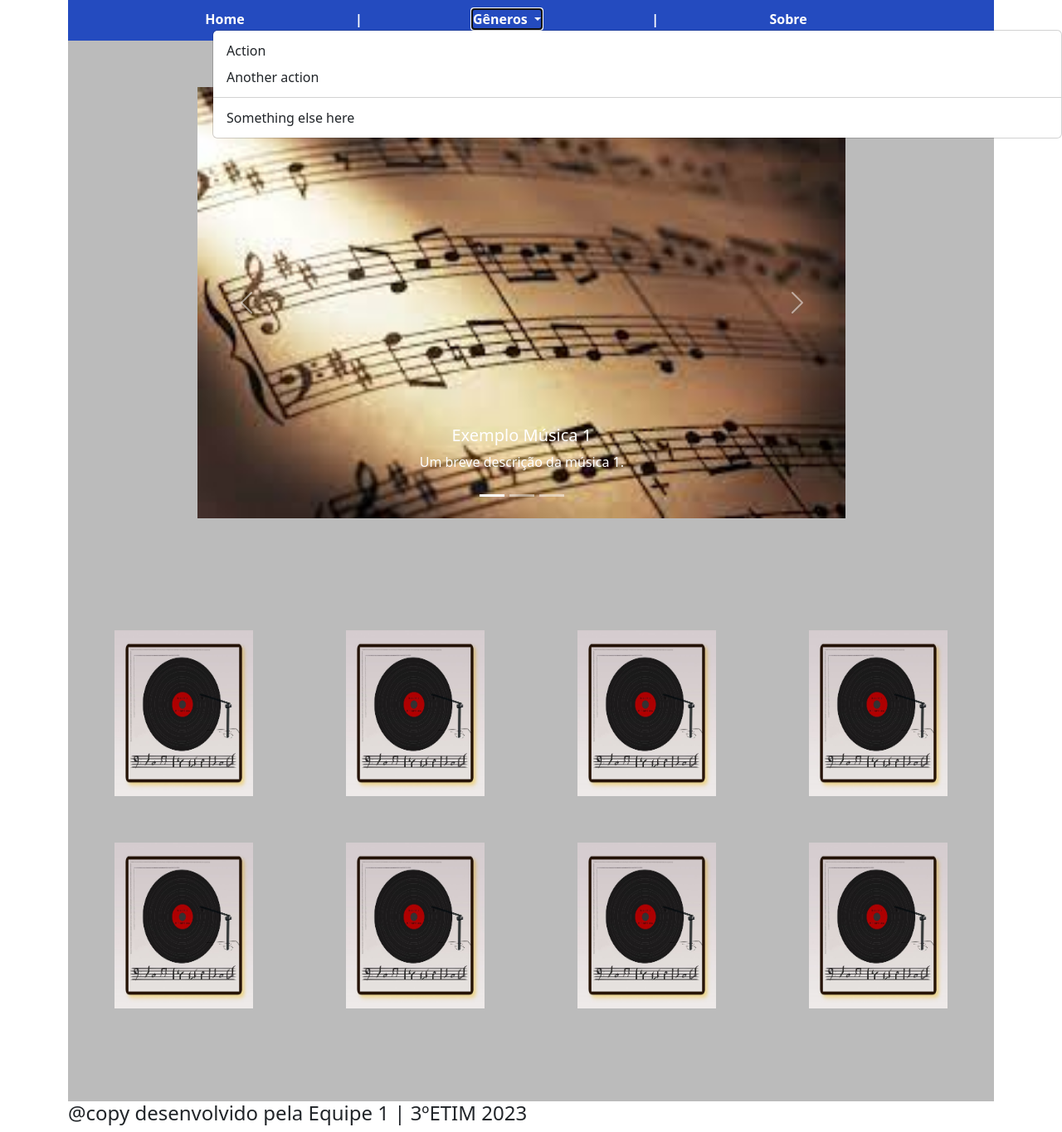
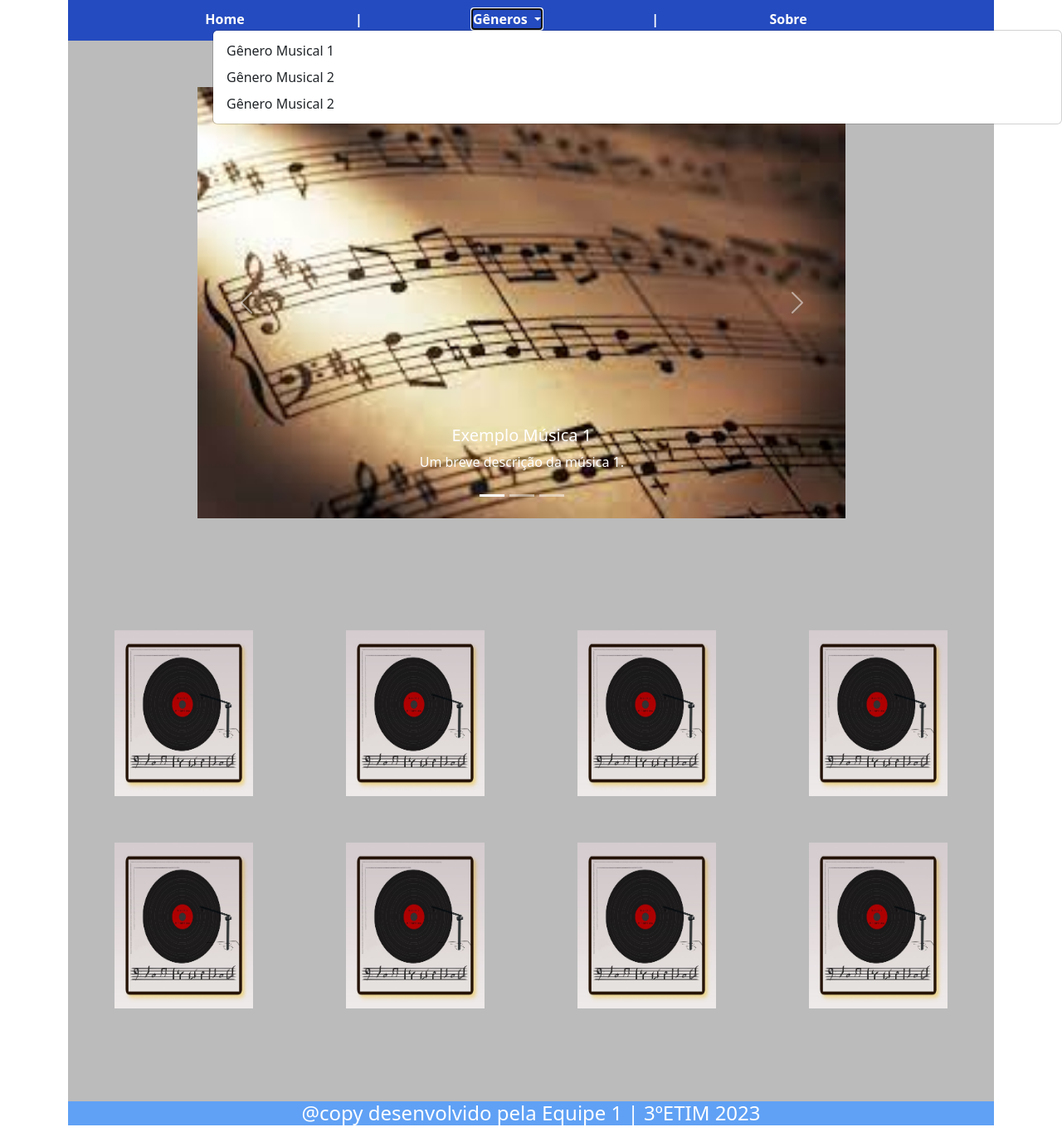
Before and after one commit to NettoH3R/TCC, a PHP site: page / in a window 1280 px wide, after a click on "Gêneros". Shown: the part 199-1564 px from the top of the page at 83% size. Run offline with PHP 8.4, Linux system fonts and the light colour scheme.

Commit message:
home meio finalizado

```diff
--- a/css/defalut.css
+++ b/css/defalut.css
@@ -5,7 +5,9 @@
 }
 
 .footer{
-
+    background-color: #60A1F5;
+    color: #FFFFFF;
+    font-size: 16pt;
 }
 
 nav#menu{
@@ -30,7 +32,7 @@ ul li a{
     color: #FFFFFF;
 }
 ul li:hover{
-    background-color: #ff8f2d;
+    background-color: #60A1F5;
     border-radius: .5rem;
 }
 
@@ -62,7 +64,7 @@ ul li:hover{
     margin-left: 2%;
 }
 .btn-1:hover{
-    background-color: #506fca;
+    background-color: #60A1F5;
 }
 .btn-2:hover{
     background-color: #ffb26f;
@@ -84,7 +86,7 @@ ul li:hover{
 .quadradinho{
     width: 15%;
     height: 200px;
-    background-color: red;
+    background-color: #60A1F5;
     margin-left:5%;
     margin-right:5%;
 }
--- a/index.php
+++ b/index.php
@@ -57,12 +57,9 @@
                                     Gêneros
                                 </a>
                                 <ul class="dropdown-menu">
-                                    <li><a class="dropdown-item" href="#">Action</a></li>
-                                    <li><a class="dropdown-item" href="#">Another action</a></li>
-                                    <li>
-                                        <hr class="dropdown-divider">
-                                    </li>
-                                    <li><a class="dropdown-item" href="#">Something else here</a></li>
+                                    <li><a class="dropdown-item" href="#">Gênero Musical 1</a></li>
+                                    <li><a class="dropdown-item" href="#">Gênero Musical 2</a></li>
+                                    <li><a class="dropdown-item" href="#">Gênero Musical 2</a></li>
                                 </ul>
                             </li>
                             <li class="naoclicavel"><a href="#">|</a></li>
@@ -85,21 +82,21 @@
                         </div>
                         <div class="carousel-inner">
                             <div class="carousel-item active" data-bs-interval="1000">
-                                <img src="img/logo/download.jpg" class="d-block w-100" alt="...">
+                                <img src="img/logo/download.jpg" class="d-block w-100" alt="Músicas mais visualizadas">
                                 <div class="carousel-caption d-none d-md-block">
                                     <h5>Exemplo Música 1</h5>
                                     <p>Um breve descrição da música 1.</p>
                                 </div>
                             </div>
                             <div class="carousel-item" data-bs-interval="1000">
-                                <img src="img/logo/download.jpg" class="d-block w-100" alt="...">
+                                <img src="img/logo/download.jpg" class="d-block w-100" alt="Músicas mais visualizadas">
                                 <div class="carousel-caption d-none d-md-block">
                                     <h5>Exemplo Música 2</h5>
                                     <p>Um breve descrição da música 2.</p>
                                 </div>
                             </div>
                             <div class="carousel-item" data-bs-interval="1000">
-                                <img src="img/logo/download.jpg" class="d-block w-100" alt="...">
+                                <img src="img/logo/download.jpg" class="d-block w-100" alt="Músicas mais visualizadas">
                                 <div class="carousel-caption d-none d-md-block">
                                     <h5>Exemplo Música 3</h5>
                                     <p>Um breve descrição da música 3.</p>
@@ -147,8 +144,8 @@
             </main>
         </div>
         <div class="container">
-            <footer>
-                <h4>@copy desenvolvido pela Equipe 1 | 3ºETIM 2023</h4>
+            <footer class="footer">
+                <h4 class="text-center">@copy desenvolvido pela Equipe 1 | 3ºETIM 2023</h4>
             </footer>
         </div>
     </main>
```
